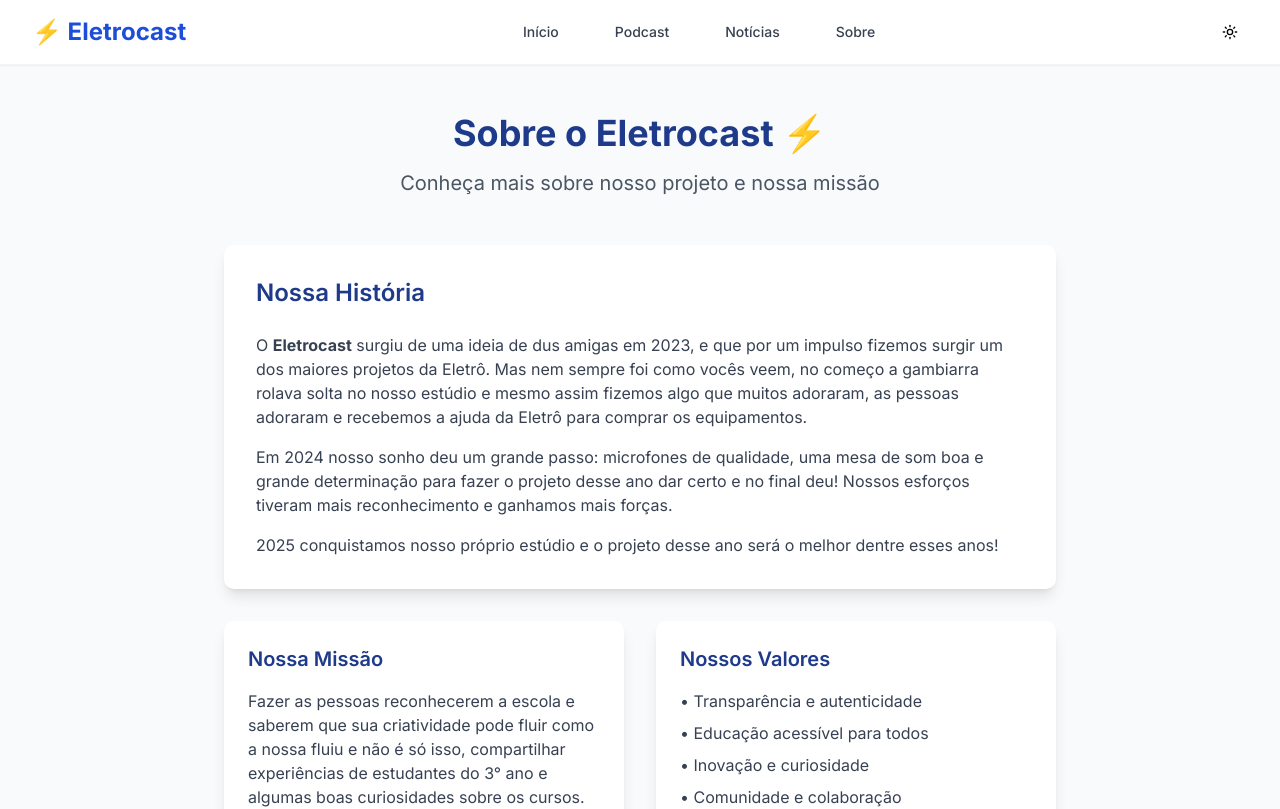
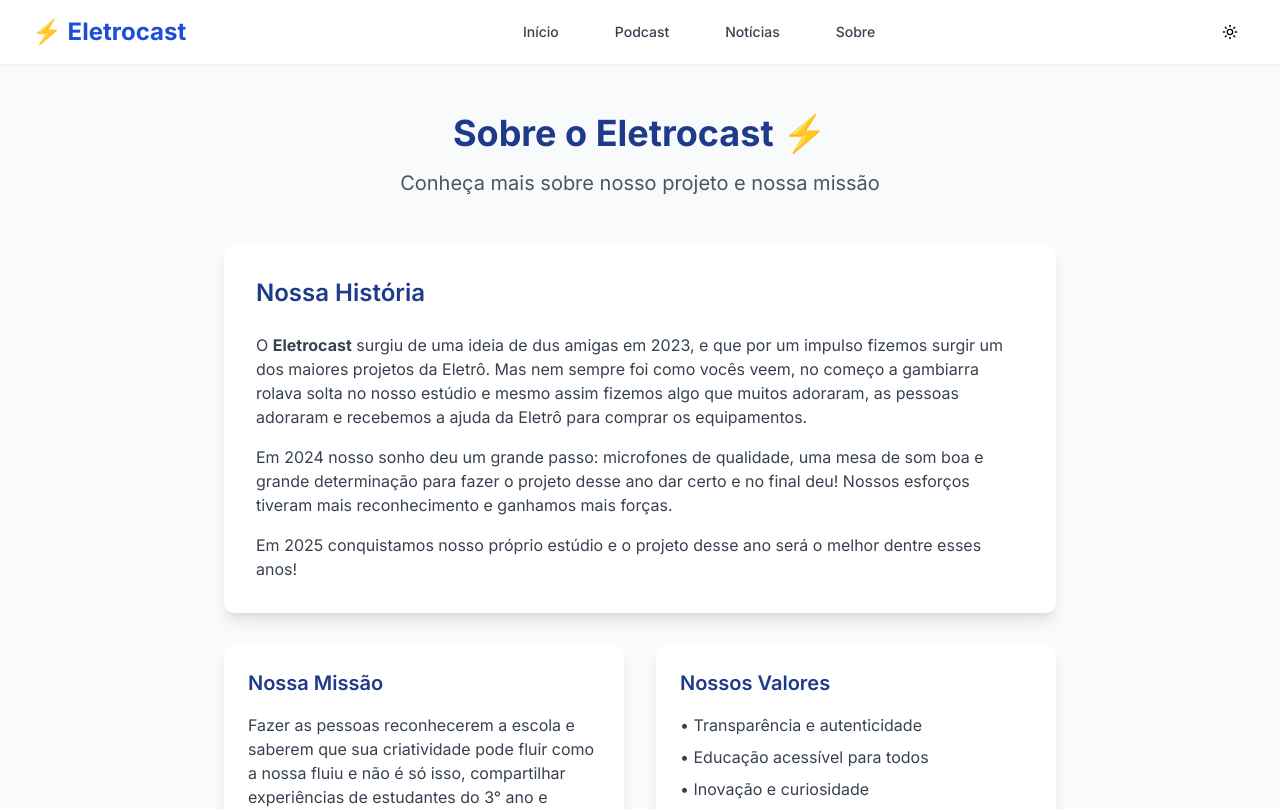
Before and after one commit to zwlucas/eletrocast, a Next.js app: page /sobre in a window 1280 px wide. Shown: the top 809 px of the page. Built offline with nearby package versions, Linux system fonts and the light colour scheme.

Commit message:
fix text

```diff
--- a/app/sobre/page.tsx
+++ b/app/sobre/page.tsx
@@ -26,7 +26,7 @@ export default function SobrePage() {
           </p>
 
           <p>
-            2025 conquistamos nosso próprio estúdio e o projeto desse ano será o melhor dentre esses anos!
+            Em 2025 conquistamos nosso próprio estúdio e o projeto desse ano será o melhor dentre esses anos!
           </p>
         </div>
       </div>
```
